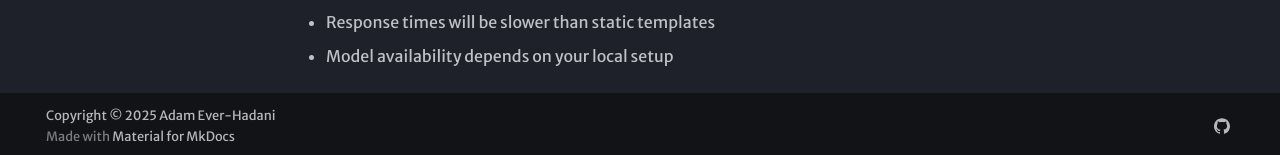
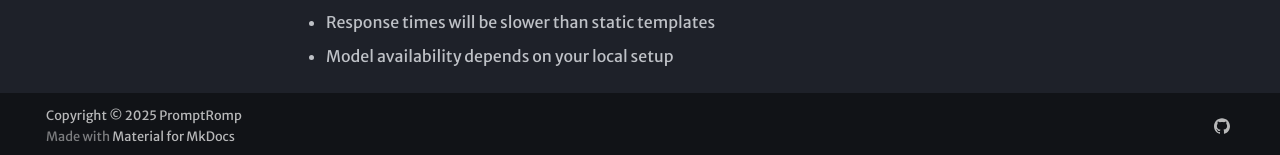
Before and after one commit to promptromp/mockstack, an MkDocs documentation site: the page built from docs/ollama.md, in a window 1280 px wide and 900 px high, scrolled down 1514 px. Shown: the part 742-897 px from the top of the window. Built offline with MkDocs 1.6.1 and Material for MkDocs 9.7.7, drawn with Linux system fonts in a browser that asks for light colours; some web fonts are replaced; comment, search, counter and statistics services are not loaded.

Commit message:
change copyright notice (#78)

```diff
--- a/mkdocs.yml
+++ b/mkdocs.yml
@@ -64,4 +64,4 @@ extra:
     - icon: simple/github
       link: https://github.com/promptromp/mockstack
 
-copyright: Copyright &copy; 2025 Adam Ever-Hadani
+copyright: Copyright &copy; 2025 PromptRomp
```
